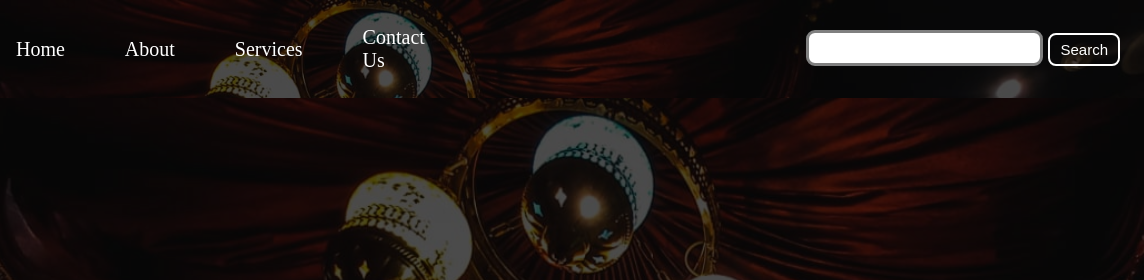
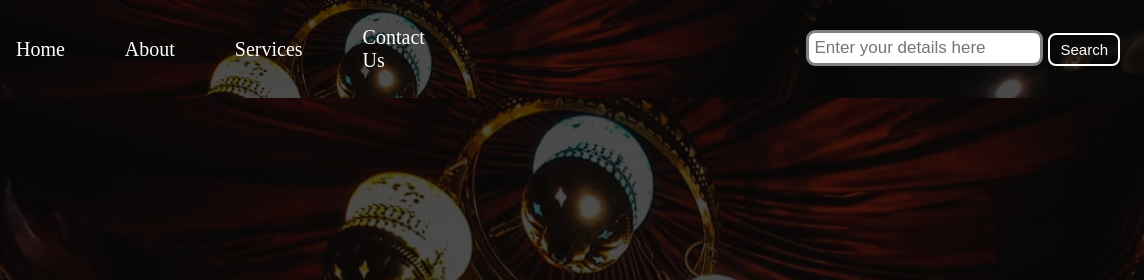
Before and after one commit to clickaife/website, a plain HTML site: page index.html in a window 1280 px wide. Shown: the top 280 px of the page, 136-1280 px from the left. Drawn offline with Linux system fonts and the light colour scheme.

Commit message:
Update index.html

```diff
--- a/index.html
+++ b/index.html
@@ -17,7 +17,7 @@
             <li><a href="index.html#contact">Contact Us</a></li>
         </ul>
         <div class="rightnav v-class-resp">
-            <input type="text" name="search" id="search">
+            <input type="text" name="search" id="search" placeholder="Enter your details here">
             <button class="btn btn-sm">Search</button>
         </div>
         <div class="burger">
```
